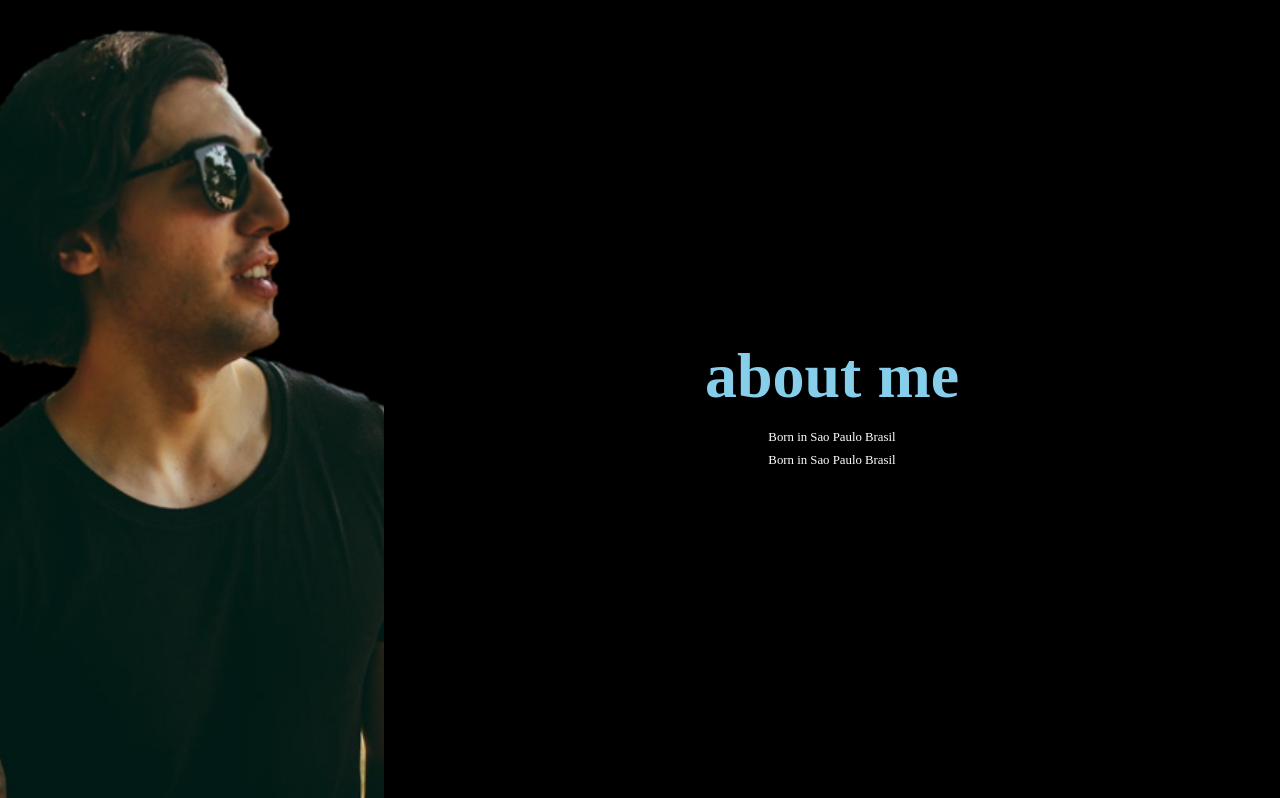
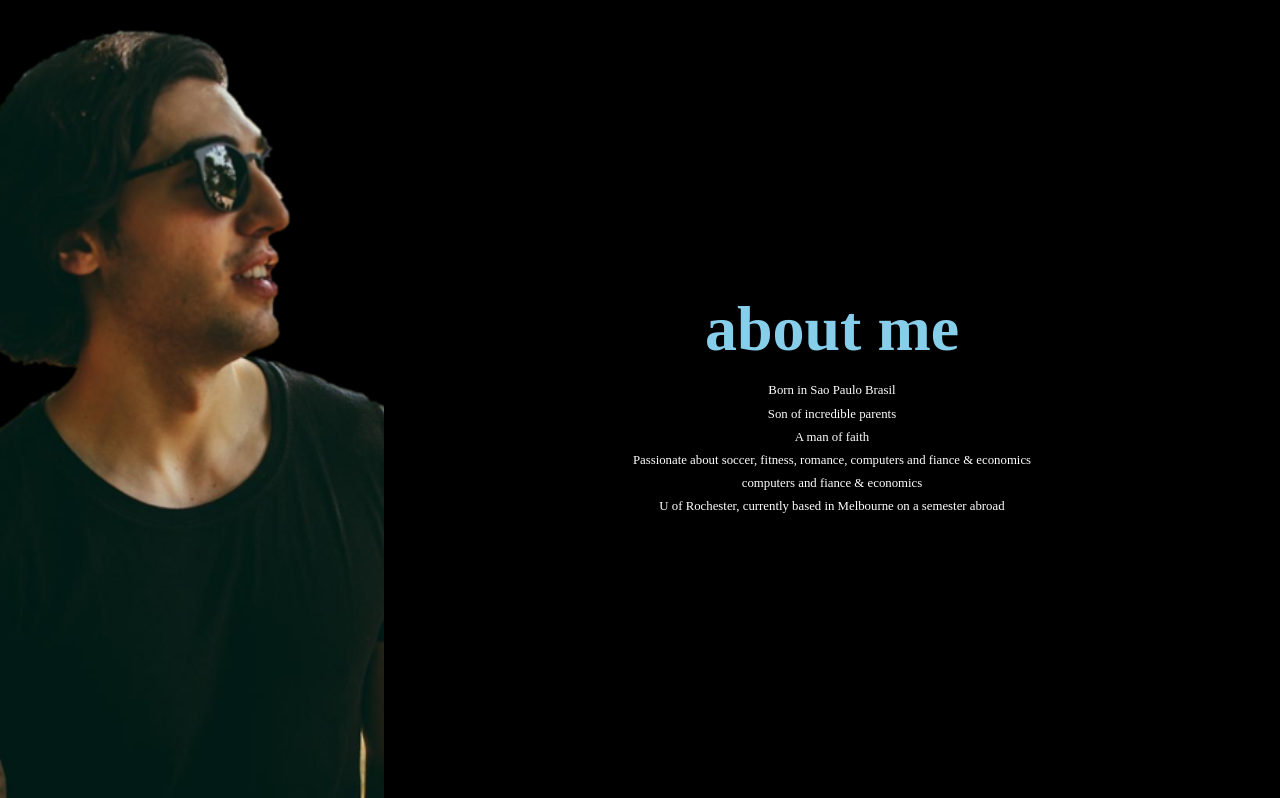
Before and after one commit to NicoSalem/Python, a Flask app: page / in a window 1280 px wide. Shown: the part 801-1599 px from the top of the page. Run offline with Flask 2, Linux system fonts and the light colour scheme.

Commit message:
Update home.html

```diff
--- a/Websites/personal website/templates/home.html
+++ b/Websites/personal website/templates/home.html
@@ -51,7 +51,11 @@
                     <h1 style="color: skyblue;">about me</h1>
                     <ul>
                         <li><p>Born in Sao Paulo Brasil</p></li>
-                        <li><p>Born in Sao Paulo Brasil</p></li>
+                        <li><p>Son of incredible parents</p></li>
+                        <li><p>A man of faith</p></li>
+                        <li><p>Passionate about soccer, fitness, romance, computers and fiance & economics</p></li>
+                        <li><p>computers and fiance & economics</p></li>
+                        <li><p>U of Rochester, currently based in Melbourne on a semester abroad</p></li>
                     </ul>
                 </div>
                 <div class="r2c4"style="height: 100vh; width: 15vw;"></div>
```
